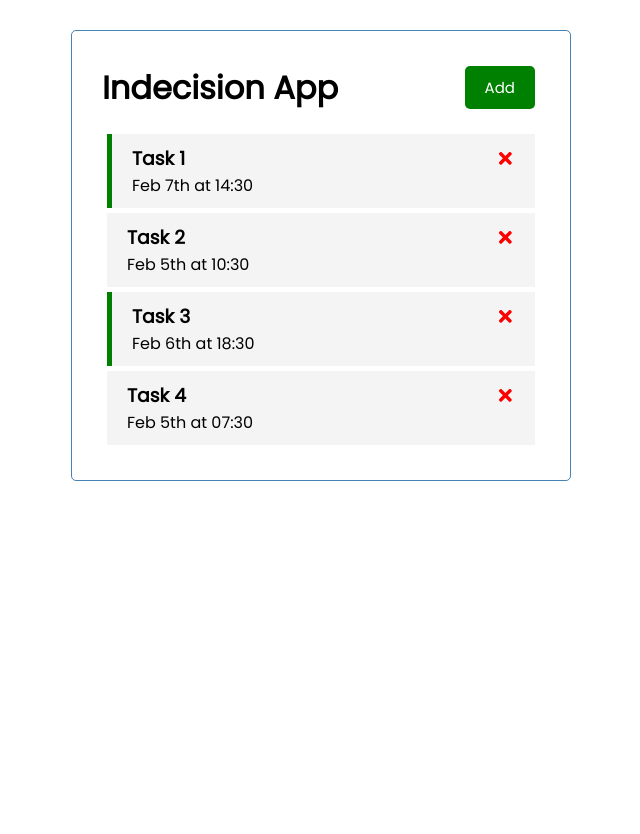
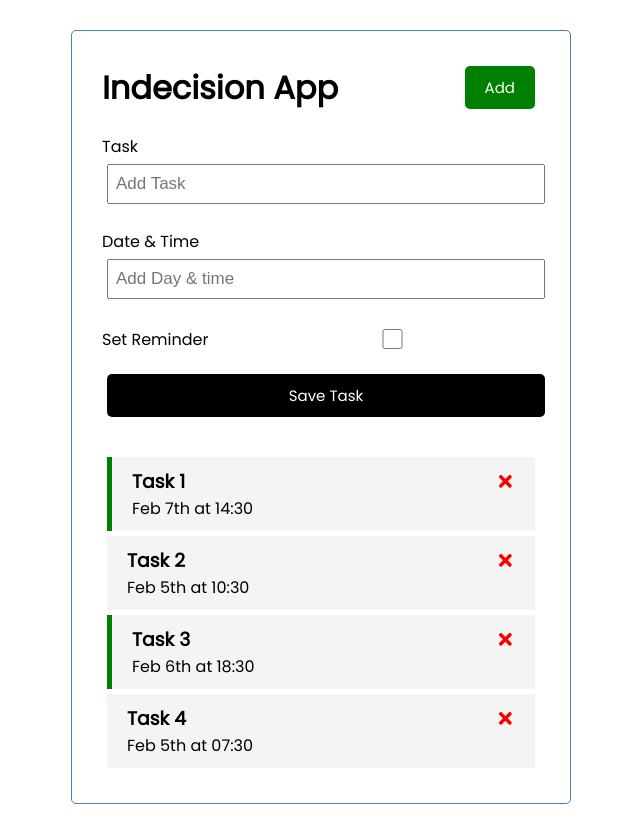
Before and after one commit to MohammadMehdiSoozndeh/second-react-proj, a React (Create React App) app: page / in a window 1280 px wide. Shown: the whole page, without its empty margins (319-959 px from the left). Before the commit the page ends 800 px from the top, so only its background shows below. Built offline with nearby package versions, Linux system fonts and the light colour scheme.

Commit message:
add AddTask component

```diff
--- a/src/App.js
+++ b/src/App.js
@@ -1,6 +1,7 @@
 import { useState } from "react";
 import Header from "./components/Header";
 import Tasks from "./components/Tasks";
+import AddTask from "./components/AddTask";
 
 function App() {
   const [tasks, setTasks] = useState([
@@ -47,6 +48,7 @@
   return (
     <div className="container">
       <Header />
+      <AddTask />
       {tasks.length > 0 ? (
         <Tasks tasks={tasks} onDelete={deleteTask} onToggle={togggleReminder} />
       ) : (
--- /dev/null
+++ b/src/components/AddTask.js
@@ -0,0 +1,42 @@
+import { useState } from "react";
+
+const AddTask = () => {
+  const [text, setText] = useState("");
+  const [day, setDay] = useState("");
+  const [reminder, setReminder] = useState(false);
+
+  return (
+    <form className="add-form">
+      <div className="form-control">
+        <label>Task</label>
+        <input
+          type="text"
+          placeholder="Add Task"
+          value={text}
+          onChange={(e) => setText(e.target.value)}
+        />
+      </div>
+      <div className="form-control">
+        <label>Date & Time</label>
+        <input
+          type="text"
+          placeholder="Add Day & time"
+          value={day}
+          onChange={(e) => setDay(e.target.value)}
+        />
+      </div>
+      <div className="form-control form-control-check">
+        <label>Set Reminder</label>
+        <input
+          type="checkbox"
+          value={reminder}
+          onChange={(e) => setReminder(e.currentTarget.checked)}
+        />
+      </div>
+
+      <input type="submit" value="Save Task" className="btn btn-block" />
+    </form>
+  );
+};
+
+export default AddTask;
```
